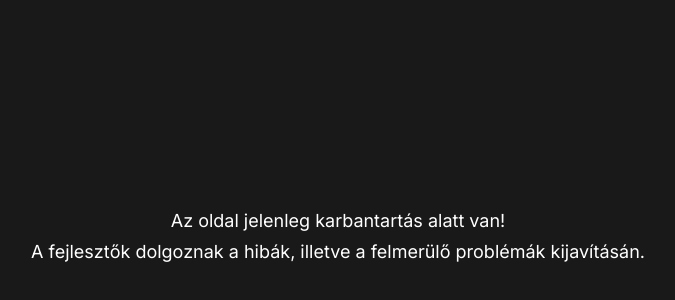
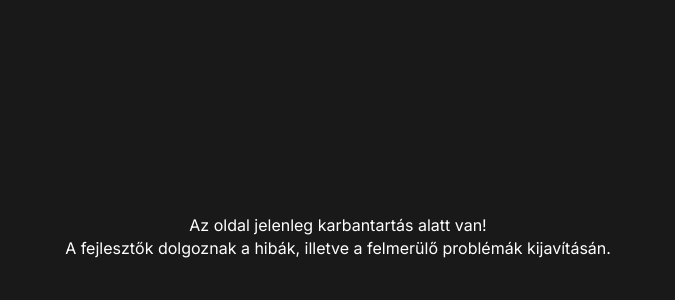
Before and after one commit to R4d1cs/Los-Santos-RolePlay-UCP, a Vue app in the folder ucp-frontend/: page / in a window 1280 px wide. Shown: the part 164-464 px from the top of the page, without its empty margins (302-977 px from the left). Built offline with nearby package versions, Linux system fonts and the light colour scheme.

Commit message:
PageNotFound: A gap megváltoztatva illetve a szöveg mérete.

```diff
--- a/ucp-frontend/src/App.vue
+++ b/ucp-frontend/src/App.vue
@@ -45,8 +45,9 @@
       justify-content: center;
       align-items: center;
 
-      gap: 30px;
+      gap: 20px;
 
+      min-width: 100%;
       min-height: 100vh;
 
       padding: 20px 100px;
--- a/ucp-frontend/src/Views/PageNotFound.vue
+++ b/ucp-frontend/src/Views/PageNotFound.vue
@@ -1,7 +1,7 @@
 <template>
   <div class="page_not_found-wrapper">
-    <span>Az oldal jelenleg karbantartás alatt van!</span>
-    <span>A fejlesztők dolgoznak a hibák, illetve a felmerülő problémák kijavításán.</span>
+    <p>Az oldal jelenleg karbantartás alatt van!</p>
+    <p>A fejlesztők dolgoznak a hibák, illetve a felmerülő problémák kijavításán.</p>
   </div>
 </template>
 
@@ -11,10 +11,10 @@
     flex-direction: column;
     align-items: center;
     justify-content: center;
-    gap: 10px;
+    gap: 3px;
 
     text-align: center;
-    font-size: 18px;
+    font-size: 1rem;
     color: white;
   }
 </style>
```
